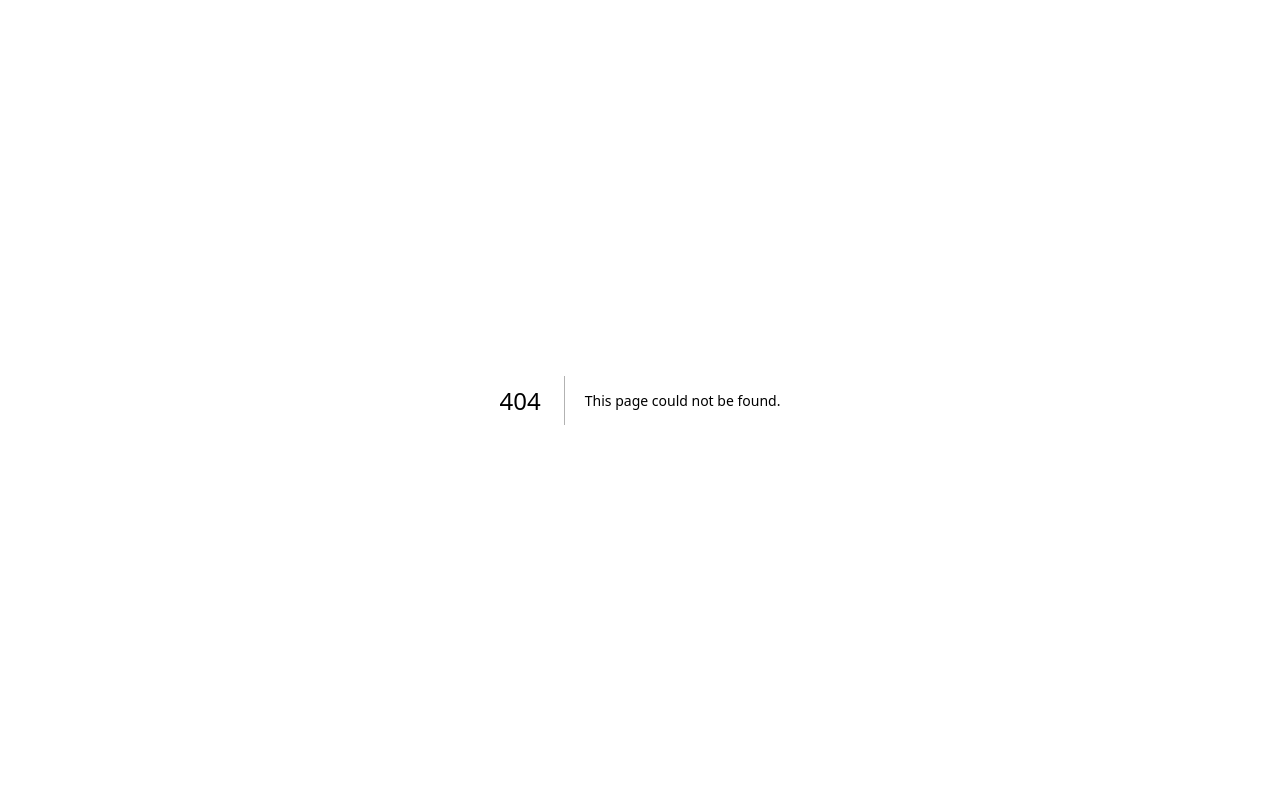
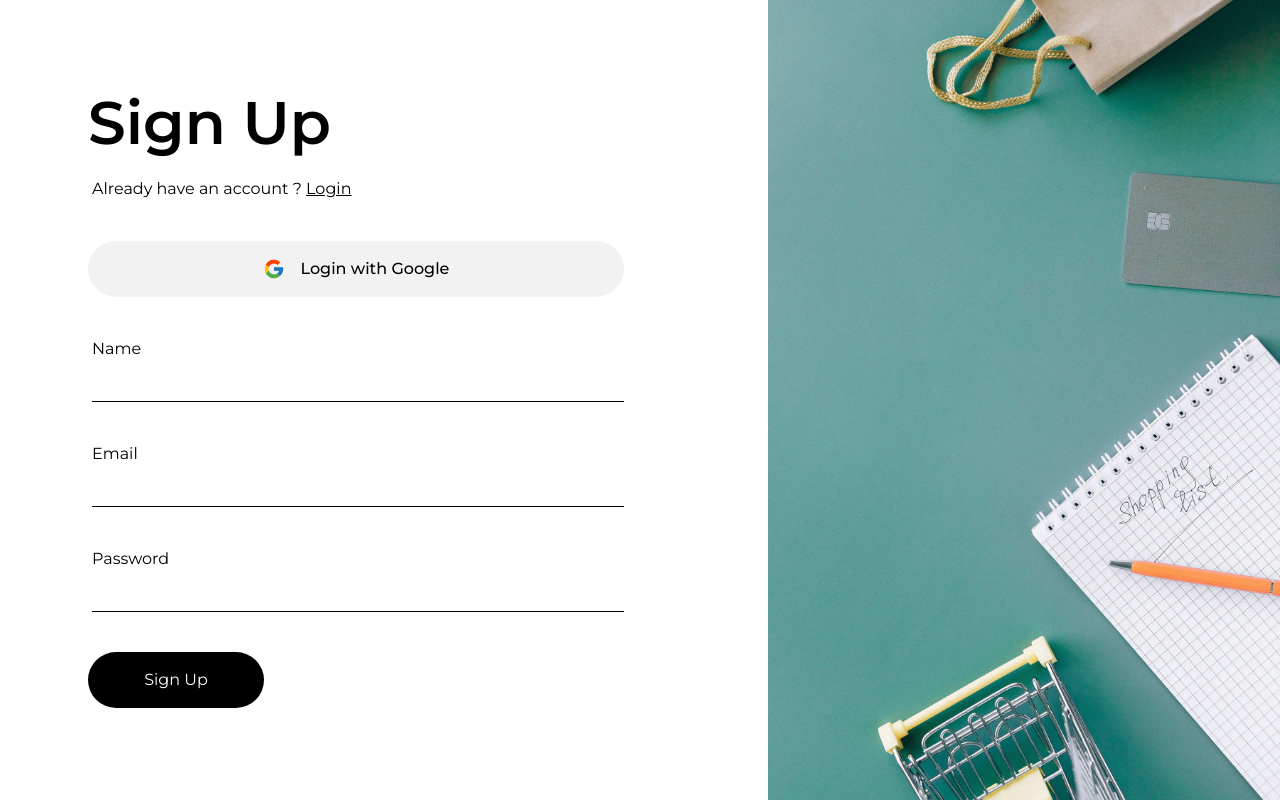
Before and after one commit to ShariqAnsari88/firebase-todo-app, a Next.js app: page /register in a window 1280 px wide. Before the commit this address had no page. Built offline with nearby package versions, Linux system fonts and the light colour scheme.

Commit message:
register page added

```diff
--- /dev/null
+++ b/pages/register.js
@@ -0,0 +1,59 @@
+import React from "react";
+import { FcGoogle } from "react-icons/fc";
+const RegisterForm = () => {
+    return (
+        <main className="flex lg:h-[100vh]">
+            <div className="w-full lg:w-[60%] p-8 md:p-14 flex items-center justify-center lg:justify-start">
+                <div className="p-8 w-[600px]">
+                    <h1 className="text-6xl font-semibold">Sign Up</h1>
+                    <p className="mt-6 ml-1">
+                        Already have an account ?{" "}
+                        <span className="underline hover:text-blue-400 cursor-pointer">
+                            Login
+                        </span>
+                    </p>
+
+                    <div className="bg-black/[0.05] text-white w-full py-4 mt-10 rounded-full transition-transform hover:bg-black/[0.8] active:scale-90 flex justify-center items-center gap-4 cursor-pointer group">
+                        <FcGoogle size={22} />
+                        <span className="font-medium text-black group-hover:text-white">
+                            Login with Google
+                        </span>
+                    </div>
+
+                    <div className="mt-10 pl-1 flex flex-col">
+                        <label>Name</label>
+                        <input
+                            type="text"
+                            className="border-b border-black p-4 pt-0 outline-0 focus-within:border-blue-400"
+                        />
+                    </div>
+                    <div className="mt-10 pl-1 flex flex-col">
+                        <label>Email</label>
+                        <input
+                            type="text"
+                            className="border-b border-black p-4 pt-0 outline-0 focus-within:border-blue-400"
+                        />
+                    </div>
+                    <div className="mt-10 pl-1 flex flex-col">
+                        <label>Password</label>
+                        <input
+                            type="password"
+                            className="border-b border-black p-4 pt-0 outline-0 focus-within:border-blue-400"
+                        />
+                    </div>
+                    <button className="bg-black text-white w-44 py-4 mt-10 rounded-full transition-transform hover:bg-black/[0.8] active:scale-90">
+                        Sign Up
+                    </button>
+                </div>
+            </div>
+            <div
+                className="w-[40%] bg-slate-400 bg-cover bg-right-top hidden lg:block"
+                style={{
+                    backgroundImage: "url('/login-banner.jpg')",
+                }}
+            ></div>
+        </main>
+    );
+};
+
+export default RegisterForm;
```
